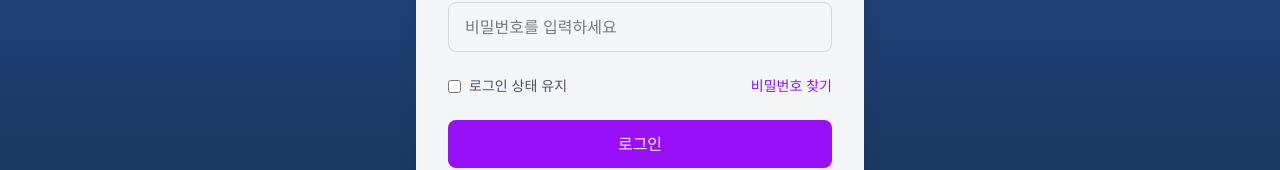
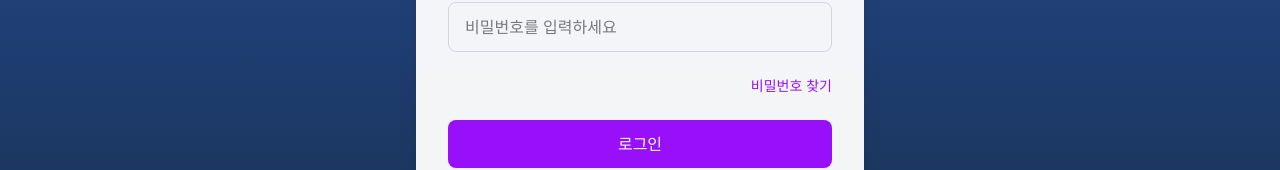
Before and after one commit to Devcourse-BE6-8-2-Team10/Frontend, a Next.js app: page /login in a window 1280 px wide. Shown: the part 344-514 px from the top of the page. Built offline with nearby package versions, Linux system fonts and the light colour scheme.

Commit message:
[refactor] 쿠키 방식 로그인으로 변경

```diff
--- a/src/app/login/page.tsx
+++ b/src/app/login/page.tsx
@@ -11,7 +11,6 @@ export default function LoginPage() {
   const [formData, setFormData] = useState({
     email: "",
     password: "",
-    rememberMe: false,
   });
   const [isLoading, setIsLoading] = useState(false);
   const [error, setError] = useState("");
@@ -36,10 +35,10 @@ export default function LoginPage() {
   }
 
   const handleInputChange = (e: React.ChangeEvent<HTMLInputElement>) => {
-    const { name, value, type, checked } = e.target;
+    const { name, value } = e.target;
     setFormData(prev => ({
       ...prev,
-      [name]: type === "checkbox" ? checked : value,
+      [name]: value,
     }));
   };
 
@@ -57,16 +56,13 @@ export default function LoginPage() {
       if (response.data.data) {
         const { accessToken, refreshToken, memberInfo } = response.data.data;
 
-        // AccessToken만 localStorage에 저장 (보안상 RefreshToken은 서버에서 관리)
-        localStorage.setItem('accessToken', accessToken);
-
-        // AuthContext에 사용자 정보 저장
+        // AuthContext에 사용자 정보 저장 (쿠키에 자동으로 토큰이 저장됨)
         if (memberInfo) {
           login({
             id: memberInfo.id.toString(),
             email: memberInfo.email,
             name: memberInfo.name,
-          }, accessToken);
+          }, accessToken, refreshToken);
         }
 
         // 로그인 성공 시 메인 페이지로 리다이렉트
@@ -134,17 +130,7 @@ export default function LoginPage() {
                 />
               </div>
 
-              <div className="flex items-center justify-between">
-                <label className="flex items-center">
-                  <input
-                    type="checkbox"
-                    name="rememberMe"
-                    checked={formData.rememberMe}
-                    onChange={handleInputChange}
-                    className="rounded border-gray-300 text-purple-600 focus:ring-purple-500"
-                  />
-                  <span className="ml-2 text-sm text-gray-600">로그인 상태 유지</span>
-                </label>
+              <div className="flex items-center justify-end">
                 <a href="#" className="text-sm text-purple-600 hover:text-purple-700">
                   비밀번호 찾기
                 </a>
--- a/src/contexts/AuthContext.tsx
+++ b/src/contexts/AuthContext.tsx
@@ -2,6 +2,14 @@
 
 import React, { createContext, useContext, useState, useEffect, ReactNode } from 'react';
 import apiClient from '@/utils/apiClient';
+import {
+  getRefreshTokenCookie,
+  setRefreshTokenCookie,
+  clearRefreshTokenCookie,
+  getAccessTokenCookie,
+  setAccessTokenCookie,
+  clearAccessTokenCookie
+} from '@/utils/cookieUtils';
 
 interface User {
   id: string;
@@ -13,10 +21,10 @@ interface User {
 interface AuthContextType {
   user: User | null;
   isAuthenticated: boolean;
-  login: (userData: User, token: string) => void;
+  login: (userData: User, accessToken: string, refreshToken: string) => void;
   logout: () => void;
   loading: boolean;
-  accessToken: string | null; // accessToken 추가
+  accessToken: string | null;
 }
 
 const AuthContext = createContext<AuthContextType | undefined>(undefined);
@@ -68,89 +76,108 @@ export const AuthProvider: React.FC<AuthProviderProps> = ({ children }) => {
           name: response.data.data.name,
         };
 
-        // 서버 데이터로 localStorage 업데이트
-        localStorage.setItem('userData', JSON.stringify(userData));
         return userData;
       }
       return null;
-    } catch (error) {
+    } catch (error: any) {
+      // 401/403 오류는 정상적인 상황 (로그인되지 않은 상태)
+      if (error.response?.status === 401 || error.response?.status === 403) {
+        console.log('User not authenticated');
+        return null;
+      }
       console.error('Failed to fetch user info:', error);
       return null;
     }
   };
 
+  // 토큰 갱신 함수
+  const refreshAccessToken = async (refreshToken: string): Promise<string | null> => {
+    try {
+      const response = await apiClient.post('/api/auth/reissue', {
+        refreshToken: refreshToken
+      });
+
+      if (response.data.data) {
+        const { accessToken: newAccessToken, refreshToken: newRefreshToken } = response.data.data;
+
+        // 새로운 토큰들을 쿠키에 저장
+        setAccessTokenCookie(newAccessToken);
+        setRefreshTokenCookie(newRefreshToken);
+
+        return newAccessToken;
+      }
+      return null;
+    } catch (error) {
+      console.error('Token refresh failed:', error);
+      return null;
+    }
+  };
+
   useEffect(() => {
-    // 페이지 로드 시 localStorage에서 인증 정보 복원
-    const userDataStr = localStorage.getItem('userData');
-    const storedAccessToken = localStorage.getItem('accessToken');
+    // 페이지 로드 시 인증 상태 확인
+    const checkAuthStatus = async () => {
+      try {
+        const storedAccessToken = getAccessTokenCookie();
+        const storedRefreshToken = getRefreshTokenCookie();
 
-    if (userDataStr && storedAccessToken) {
-      try {
-        const userData = JSON.parse(userDataStr);
-
-        // 토큰 만료 확인
+        if (storedAccessToken) {
+          // AccessToken 만료 확인
           if (!isTokenExpired(storedAccessToken)) {
             setAccessToken(storedAccessToken);
 
-          // 서버에서 최신 사용자 정보 가져오기 (백그라운드)
-          fetchUserInfo().then(serverUserData => {
-            if (serverUserData) {
-              // 서버 데이터가 있으면 서버 데이터 사용
-              setUser(serverUserData);
-            } else {
-              // 서버에서 정보를 가져올 수 없으면 localStorage 데이터 사용
+            // 서버에서 사용자 정보 가져오기
+            const userData = await fetchUserInfo();
+            if (userData) {
               setUser(userData);
             }
-          });
+          } else if (storedRefreshToken) {
+            // AccessToken이 만료되었지만 RefreshToken이 있는 경우 갱신 시도
+            const newAccessToken = await refreshAccessToken(storedRefreshToken);
+            if (newAccessToken) {
+              setAccessToken(newAccessToken);
+              const userData = await fetchUserInfo();
+              if (userData) {
+                setUser(userData);
+              }
             } else {
-          // 토큰이 만료된 경우 데이터 정리
+              // 토큰 갱신 실패 시 데이터 정리
               clearAuthData();
             }
-      } catch (error) {
-        console.error('Failed to parse user data from localStorage:', error);
+          } else {
+            // 토큰이 만료되고 RefreshToken도 없는 경우 데이터 정리
             clearAuthData();
           }
         }
+      } catch (error) {
+        console.error('Auth check failed:', error);
+      } finally {
         setLoading(false);
-  }, []);
-
-  // 다른 탭에서 로그아웃 감지
-  useEffect(() => {
-    const handleStorageChange = (e: StorageEvent) => {
-      // 다른 탭에서 userData나 accessToken이 삭제되면 현재 탭도 로그아웃
-      if ((e.key === 'userData' || e.key === 'accessToken') && e.newValue === null) {
-        console.log('다른 탭에서 로그아웃이 감지되어 현재 탭도 로그아웃 처리합니다.');
-        clearAuthData();
       }
     };
 
-    window.addEventListener('storage', handleStorageChange);
-
-    return () => {
-      window.removeEventListener('storage', handleStorageChange);
-    };
+    checkAuthStatus();
   }, []);
 
   // 인증 데이터 정리 함수
   const clearAuthData = () => {
     setUser(null);
     setAccessToken(null);
-    localStorage.removeItem('userData');
-    localStorage.removeItem('accessToken');
+    clearAccessTokenCookie();
+    clearRefreshTokenCookie();
   };
 
-  const login = (userData: User, token: string) => {
+  const login = (userData: User, accessToken: string, refreshToken: string) => {
     setUser(userData);
-    setAccessToken(token);
+    setAccessToken(accessToken);
 
-    // localStorage에 사용자 정보 저장
-    localStorage.setItem('userData', JSON.stringify(userData));
-    localStorage.setItem('accessToken', token);
+    // AccessToken과 RefreshToken을 쿠키에 저장 (자동 전송)
+    setAccessTokenCookie(accessToken);
+    setRefreshTokenCookie(refreshToken);
   };
 
   const logout = async () => {
     try {
-      // Backend에 로그아웃 요청
+      // Backend에 로그아웃 요청 (서버에서 쿠키 삭제)
       await apiClient.post('/api/auth/logout');
     } catch (error) {
       console.error('Logout API call failed:', error);
--- a/src/utils/apiClient.ts
+++ b/src/utils/apiClient.ts
@@ -4,6 +4,7 @@ import axios, {
   AxiosError,
 } from "axios";
 import { ChatMessage, ChatRoom } from "./websocket";
+import { getAccessTokenCookie, clearAccessTokenCookie, clearRefreshTokenCookie } from './cookieUtils';
 
 // axios 인스턴스 생성
 const apiClient = axios.create({
@@ -13,9 +14,9 @@ const apiClient = axios.create({
   },
 });
 
-// 요청 인터셉터 - 자동으로 토큰 추가
+// 요청 인터셉터 - 자동으로 AccessToken 추가 (쿠키에서 읽어옴)
 apiClient.interceptors.request.use((config: InternalAxiosRequestConfig) => {
-  const token = localStorage.getItem("accessToken");
+  const token = getAccessTokenCookie();
   if (token) {
     config.headers.Authorization = `Bearer ${token}`;
   }
@@ -28,11 +29,11 @@ apiClient.interceptors.response.use(
     (error: AxiosError) => {
       // 401/403 에러 시 자동 로그아웃 처리
       if (error.response?.status === 401 || error.response?.status === 403) {
-      localStorage.removeItem("accessToken");
-      localStorage.removeItem("userData");
+        clearAccessTokenCookie();
+        clearRefreshTokenCookie();
         // 현재 경로가 로그인 페이지가 아닌 경우에만 리다이렉트
-      if (!window.location.pathname.includes("/login")) {
-        window.location.href = "/login";
+        if (!window.location.pathname.includes('/login')) {
+          window.location.href = '/login';
         }
       }
       return Promise.reject(error);
--- /dev/null
+++ b/src/utils/cookieUtils.ts
@@ -0,0 +1,56 @@
+// 쿠키 관리를 위한 유틸리티 함수들 (AccessToken과 RefreshToken)
+
+// 쿠키 설정
+export const setCookie = (name: string, value: string, days: number = 7) => {
+  const expires = new Date();
+  expires.setTime(expires.getTime() + days * 24 * 60 * 60 * 1000);
+  const cookieValue = `${name}=${value};expires=${expires.toUTCString()};path=/;SameSite=Strict`;
+  document.cookie = cookieValue;
+};
+
+// 쿠키 가져오기
+export const getCookie = (name: string): string | null => {
+  const nameEQ = name + "=";
+  const ca = document.cookie.split(';');
+  for (let i = 0; i < ca.length; i++) {
+    let c = ca[i];
+    while (c.charAt(0) === ' ') c = c.substring(1, c.length);
+    if (c.indexOf(nameEQ) === 0) return c.substring(nameEQ.length, c.length);
+  }
+  return null;
+};
+
+// 쿠키 삭제
+export const deleteCookie = (name: string) => {
+  document.cookie = `${name}=;expires=Thu, 01 Jan 1970 00:00:00 UTC;path=/;`;
+};
+
+// AccessToken 쿠키 설정
+export const setAccessTokenCookie = (token: string) => {
+  setCookie('accessToken', token, 1); // 1일
+};
+
+// AccessToken 쿠키 가져오기
+export const getAccessTokenCookie = (): string | null => {
+  return getCookie('accessToken');
+};
+
+// AccessToken 쿠키 삭제
+export const clearAccessTokenCookie = () => {
+  deleteCookie('accessToken');
+};
+
+// RefreshToken 쿠키 설정
+export const setRefreshTokenCookie = (token: string) => {
+  setCookie('refreshToken', token, 7); // 7일
+};
+
+// RefreshToken 쿠키 가져오기
+export const getRefreshTokenCookie = (): string | null => {
+  return getCookie('refreshToken');
+};
+
+// RefreshToken 쿠키 삭제
+export const clearRefreshTokenCookie = () => {
+  deleteCookie('refreshToken');
+};
```
Also changed, not shown: 1 other file (tests, documents, lock files or other folders). Lines whose indentation alone changed are shown as unchanged.
